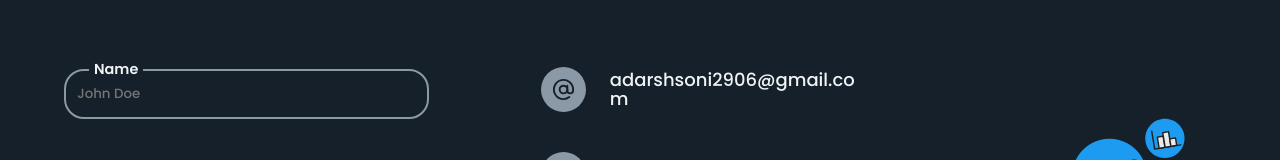
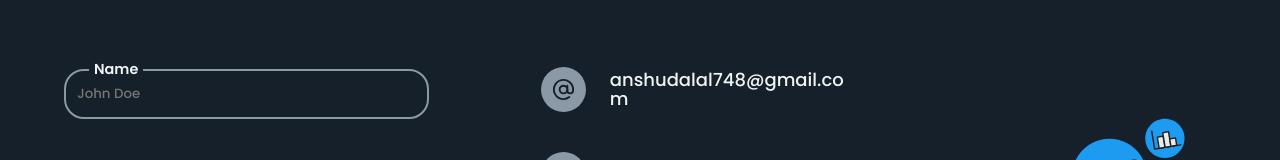
Before and after one commit to himanshu2502/portfolio, a React (Create React App) app: page / in a window 1280 px wide. Shown: the part 4242-4402 px from the top of the page. Built offline with nearby package versions, Linux system fonts and the light colour scheme; a web font is replaced by a local one.

Commit message:
Update contactsData.js

```diff
--- a/src/data/contactsData.js
+++ b/src/data/contactsData.js
@@ -1,5 +1,5 @@
 export const contactsData = {
-    email: 'adarshsoni2906@gmail.com',
+    email: 'anshudalal748@gmail.com',
     phone: '+918250773487',
     address: 'Dharampal Singh , Village Rewarikhera, VPO Rewarikhera, Dist. Jhajjar , tehsil Bahadurgarh, Haryana - 124504',
 
```
